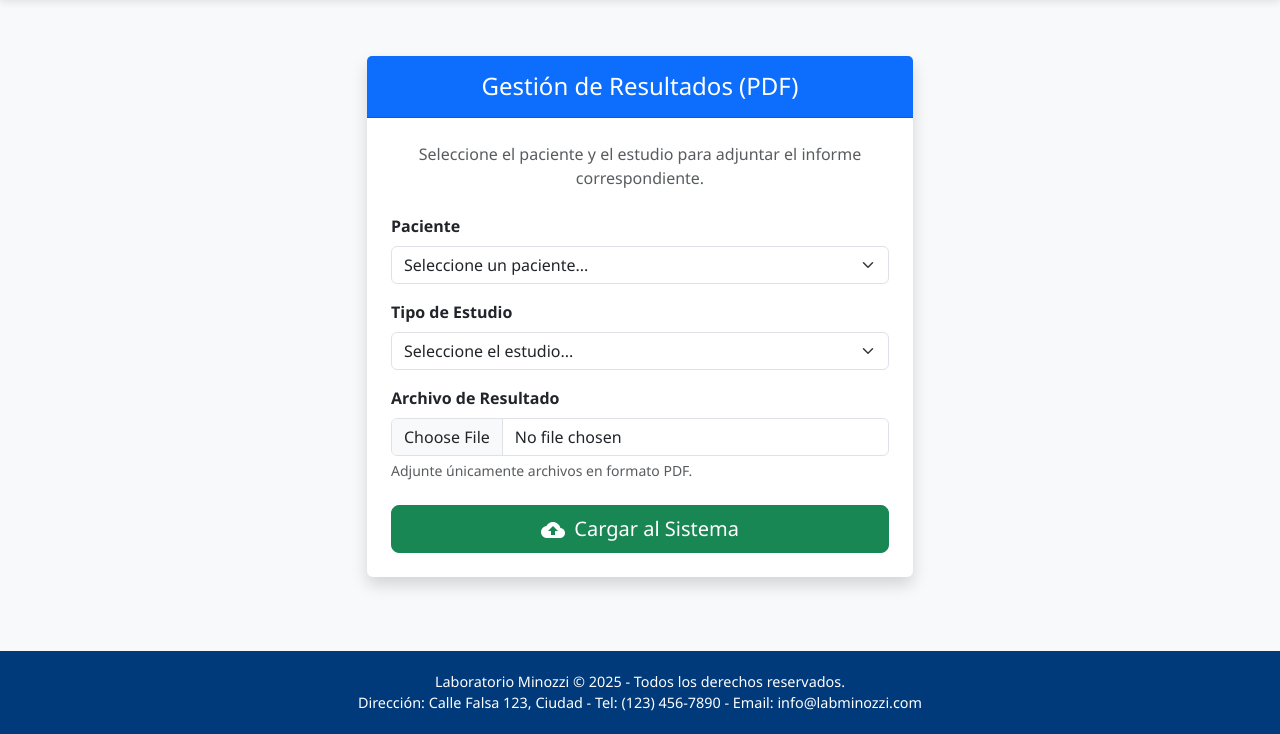
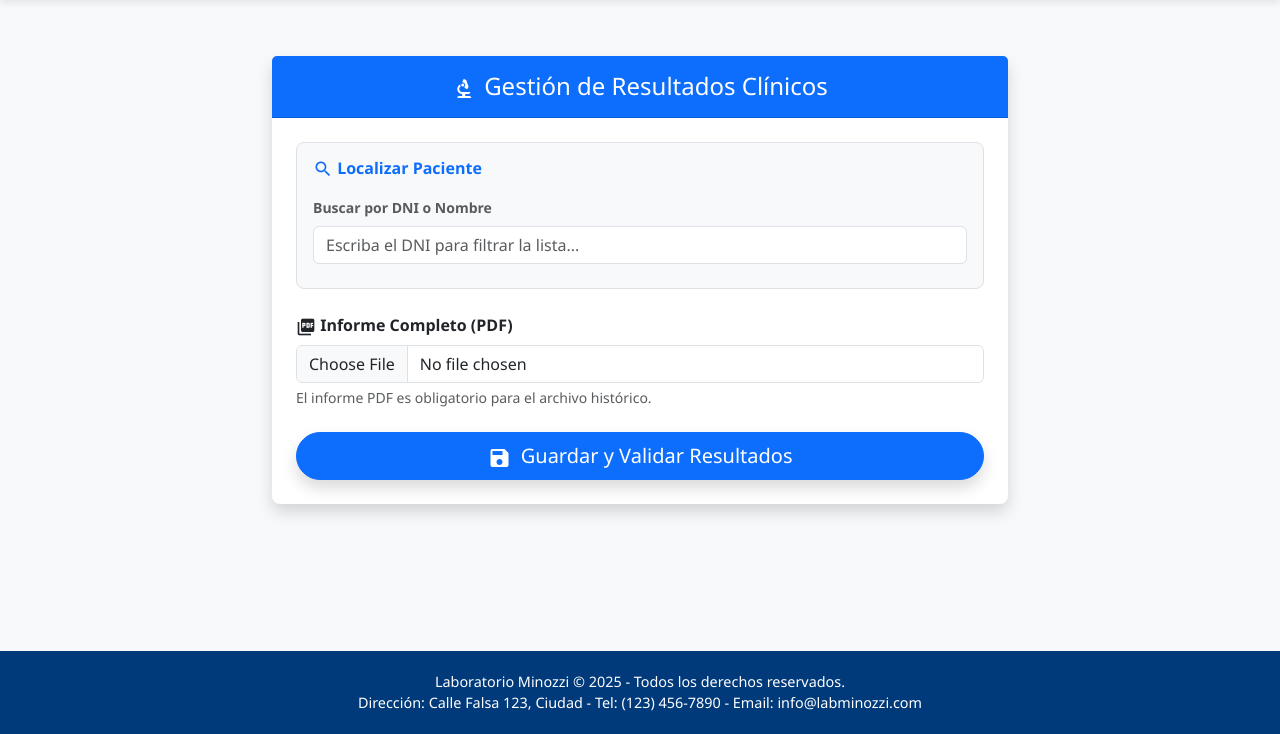
Before and after one commit to luciminozzi-wq/TuPrimeraPagina-Minozzi.1, a Django app: page /subir-resultado/ in a window 1280 px wide. Shown: the part 66-800 px from the top of the page. Run offline with Django 5.2, Linux system fonts and the light colour scheme.

Commit message:
mejora de la interfaz de carga de resultados clínicos y filtrado de pacientes

```diff
--- a/LaboratorioMinozzi/templates/LaboratoriodeAnalisisClinicosMinozzi/subir_resultado.html
+++ b/LaboratorioMinozzi/templates/LaboratoriodeAnalisisClinicosMinozzi/subir_resultado.html
@@ -4,48 +4,42 @@
 {% block title %}Cargar Resultados | Laboratorio Minozzi{% endblock %}
 
 {% block content %}
-<div class="container mt-4">
+<div class="container mt-4 mb-5">
     <div class="row justify-content-center">
-        <div class="col-md-8 col-lg-6">
-            <div class="card shadow border-0">
+        <div class="col-md-10 col-lg-8">
+            <div class="card shadow border-0 rounded-3">
                 <div class="card-header bg-primary text-white text-center py-3">
-                    <h4 class="mb-0">Gestión de Resultados (PDF)</h4>
+                    <h4 class="mb-0"><i class="material-icons align-middle me-2">biotech</i>Gestión de Resultados Clínicos</h4>
                 </div>
                 <div class="card-body p-4">
-                    <p class="text-muted text-center mb-4">Seleccione el paciente y el estudio para adjuntar el informe correspondiente.</p>
 
                     <form method="POST" enctype="multipart/form-data">
                         {% csrf_token %}
 
-                        <div class="mb-3">
-                            <label class="form-label fw-bold">Paciente</label>
-                            <select name="paciente" class="form-select" required>
-                                <option value="" selected disabled>Seleccione un paciente...</option>
-                                {% for p in pacientes %}
-                                <option value="{{ p.id }}">{{ p.apellido }}, {{ p.nombre }} (DNI: {{ p.DNI }})</option>
-                                {% endfor %}
-                            </select>
+                        <div class="mb-4 p-3 bg-light rounded-3 border">
+                            <h6 class="text-primary fw-bold mb-3"><i class="material-icons align-middle fs-5">search</i> Localizar Paciente</h6>
+                            <div class="row g-3">
+                                <div class="col-md-12">
+                                    <label class="form-label small fw-bold text-muted">Buscar por DNI o Nombre</label>
+                                    <input type="text" id="filtroPaciente" class="form-control mb-2" placeholder="Escriba el DNI para filtrar la lista..." onkeyup="filtrarPacientes()">
+                                        {% for p in pacientes %}
+                                        <option value="{{ p.id }}">DNI: {{ p.DNI }} - {{ p.apellido }}, {{ p.nombre }}</option>
+                                        {% endfor %}
+                                    </select>
+                                </div>
+                            </div>
                         </div>
 
-                        <div class="mb-3">
-                            <label class="form-label fw-bold">Tipo de Estudio</label>
-                            <select name="estudio" class="form-select" required>
-                                <option value="" selected disabled>Seleccione el estudio...</option>
-                                {% for e in estudios %}
-                                <option value="{{ e.id }}">{{ e.nombre }}</option>
-                                {% endfor %}
-                            </select>
-                        </div>
 
                         <div class="mb-4">
-                            <label class="form-label fw-bold">Archivo de Resultado</label>
+                            <label class="form-label fw-bold"><i class="material-icons align-middle fs-5">picture_as_pdf</i> Informe Completo (PDF)</label>
                             <input type="file" name="resultado" class="form-control" accept="application/pdf" required>
-                            <div class="form-text">Adjunte únicamente archivos en formato PDF.</div>
+                            <div class="form-text">El informe PDF es obligatorio para el archivo histórico.</div>
                         </div>
 
                         <div class="d-grid gap-2">
-                            <button type="submit" class="btn btn-success btn-lg">
-                                <span class="material-icons align-middle me-1">cloud_upload</span> Cargar al Sistema
+                            <button type="submit" class="btn btn-primary btn-lg rounded-pill shadow">
+                                <span class="material-icons align-middle me-1">save</span> Guardar y Validar Resultados
                             </button>
                         </div>
                     </form>
@@ -54,4 +48,34 @@
         </div>
     </div>
 </div>
+
+<script>
+function filtrarPacientes() {
+    var input, filter, select, option, i;
+    input = document.getElementById("filtroPaciente");
+    filter = input.value.toUpperCase();
+    select = document.getElementById("selectPaciente");
+    option = select.getElementsByTagName("option");
+
+    for (i = 0; i < option.length; i++) {
+        txtValue = option[i].text;
+        if (txtValue.toUpperCase().indexOf(filter) > -1) {
+            option[i].style.display = "";
+        } else {
+            option[i].style.display = "none";
+        }
+    }
+}
+</script>
+
+<style>
+    /* Estilo para que el select parezca una lista de búsqueda */
+    #selectPaciente {
+        overflow-y: auto;
+    }
+    .form-control:focus, .form-select:focus {
+        border-color: #007bff;
+        box-shadow: 0 0 0 0.25rem rgba(0, 123, 255, 0.1);
+    }
+</style>
 {% endblock %}
```
